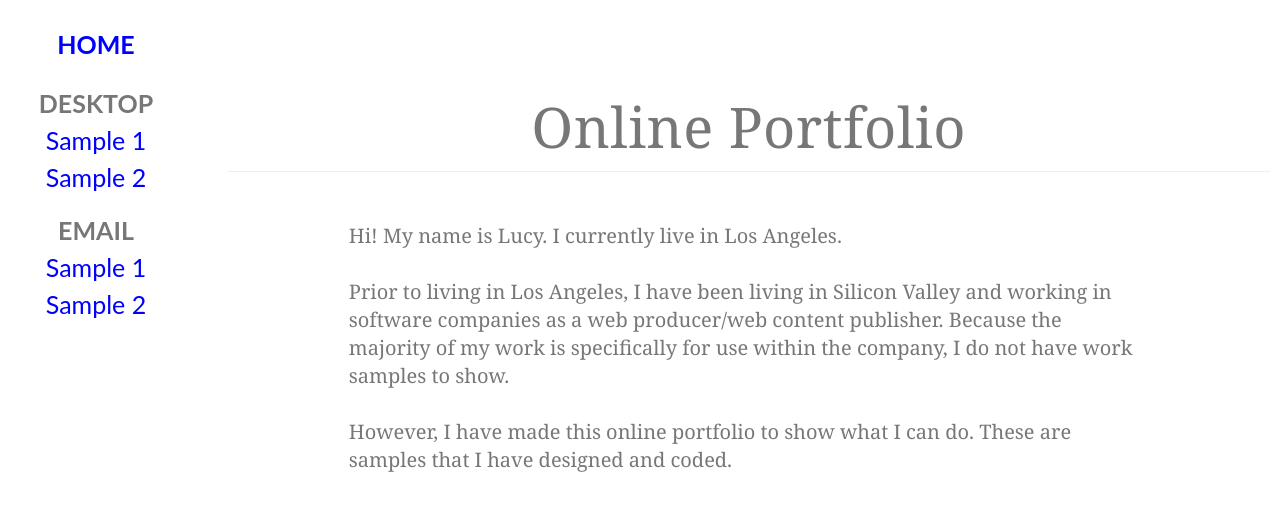
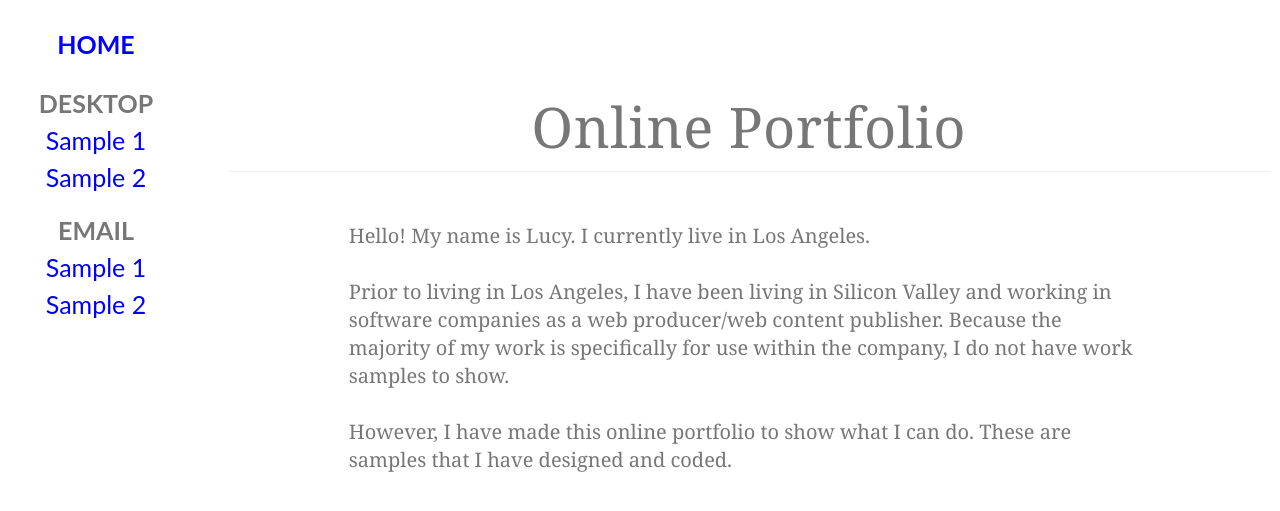
Before and after one commit to nuumu/nuumu.github.io, a Jekyll site: the page built from index.html, in a window 1280 px wide. Shown: the top 511 px of the page. Built offline with Jekyll 4.4.1, drawn with Linux system fonts in a browser that asks for light colours.

Commit message:
Update index.html

```diff
--- a/index.html
+++ b/index.html
@@ -13,7 +13,7 @@ if( screen.width <= 480 ) {
         </div>
 
 <section class="contentbox">
-<p class="serif">Hi! My name is Lucy. I currently live in Los Angeles.</p><br />
+<p class="serif">Hello! My name is Lucy. I currently live in Los Angeles.</p><br />
 
 <p class="serif">Prior to living in Los Angeles, I have been living in Silicon Valley and working in software companies as a web producer/web content publisher. Because the majority of my work is specifically for use within the company, I do not have work samples to show.</p><br />
 
```
